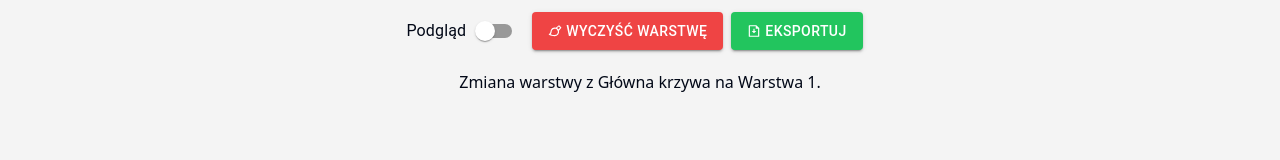
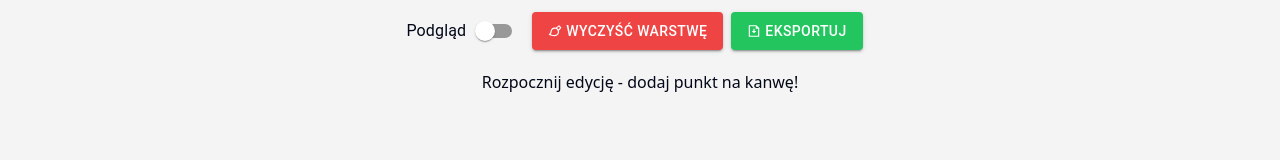
Before and after one commit to wojwozniak/bezier-curves, a React (Vite) app: page / in a window 1280 px wide. Shown: the part 459-619 px from the top of the page. Built offline with nearby package versions, Linux system fonts and the light colour scheme.

Commit message:
Moved screen to popup

```diff
--- a/src/components/Center.tsx
+++ b/src/components/Center.tsx
@@ -5,7 +5,7 @@ import { State } from '../types/State';
 
 const defaultMode: State = { label: "Dodaj punkt", dispatchTime: Date.now() };
 const defaultCurves: string[] = ["Warstwa 1", "Warstwa 2", "Warstwa 3", "Warstwa 4", "Warstwa 5", "Warstwa 6", "Warstwa 7", "Warstwa 8", "Warstwa 9"];
-const defaultCurve: string = "Główna krzywa";
+const defaultCurve: string = "Warstwa 1";
 const defaultCurveFromKeyboard: number = 1;
 
 const Center = () => {
--- a/src/components/Editor.tsx
+++ b/src/components/Editor.tsx
@@ -8,6 +8,7 @@ import { State } from '../types/State';
 import { Coordinates } from '../types/Coordinates';
 import { Curve } from '../types/Curve';
 import ButtonBar from './ButtonBar';
+import Popup from './Popup';
 
 interface EditorProps {
   activeMode: State;
@@ -21,7 +22,7 @@ const Editor = ({ activeMode, currentCurve, setCurveFromKeyboard, updateActiveMo
   const [coordinates, setCoordinates] = useState<Coordinates[]>([]);
   const [curveStore, setCurveStore] = useState<Curve[]>([{ label: currentCurve, coordinates: coordinates }]);
   const [oldCurve, setOldCurve] = useState<string>(currentCurve);
-  const [screen, setScreen] = useState<string>("Brak ostatniej akcji.");
+  const [screen, setScreen] = useState<string>("Rozpocznij edycję - dodaj punkt na kanwę!");
   const [selectedPoint, setSelectedPoint] = useState<number | null>(null);
   const [pressedKey, setPressedKey] = useState<string | null>(null);
 
@@ -213,7 +214,8 @@ const Editor = ({ activeMode, currentCurve, setCurveFromKeyboard, updateActiveMo
     <div className="flex items-center justify-center flex-col">
       <canvas ref={canvasRef} className="border-2 border-gray-300 bg-white mb-4" />
       <ButtonBar updateActiveMode={updateActiveMode} />
-      <p className='mt-5'>{screen}</p>
+      {screen === "Rozpocznij edycję - dodaj punkt na kanwę!" ? <p className='mt-5'>{screen}</p> : null}
+      <Popup screen={screen} />
     </div>
   );
 };
--- /dev/null
+++ b/src/components/Popup.tsx
@@ -0,0 +1,26 @@
+import { useState, useEffect } from 'react';
+import { Snackbar } from '@mui/material';
+
+const Popup = ({ screen }: { screen: string }) => {
+    const [openPopup, setOpenPopup] = useState(false);
+
+    useEffect(() => {
+        setOpenPopup(true);
+
+        const timer = setTimeout(() => {
+            setOpenPopup(false);
+        }, 3000);
+
+        return () => clearTimeout(timer);
+    }, [screen]);
+
+    return (
+        <Snackbar
+            open={openPopup}
+            message={screen}
+            anchorOrigin={{ vertical: 'bottom', horizontal: 'left' }}
+            autoHideDuration={3000} />
+    )
+};
+
+export default Popup;
```
